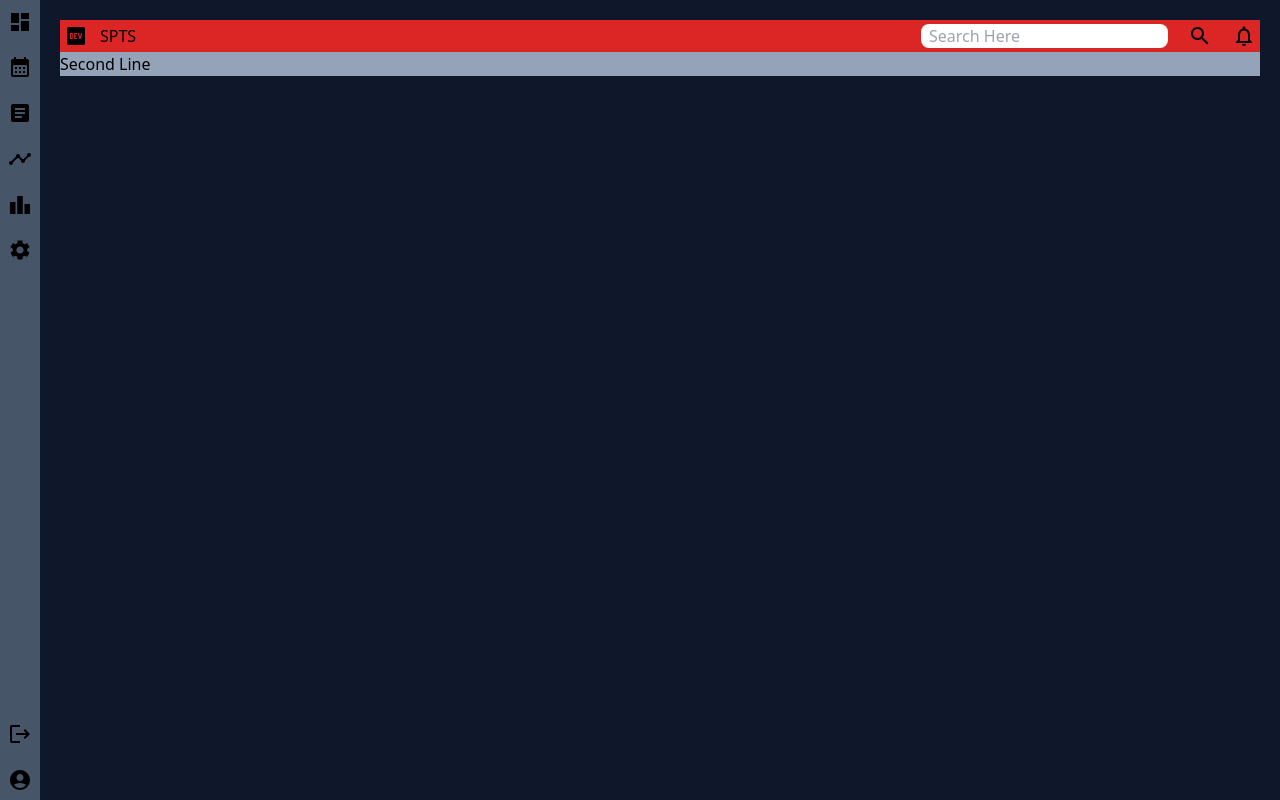
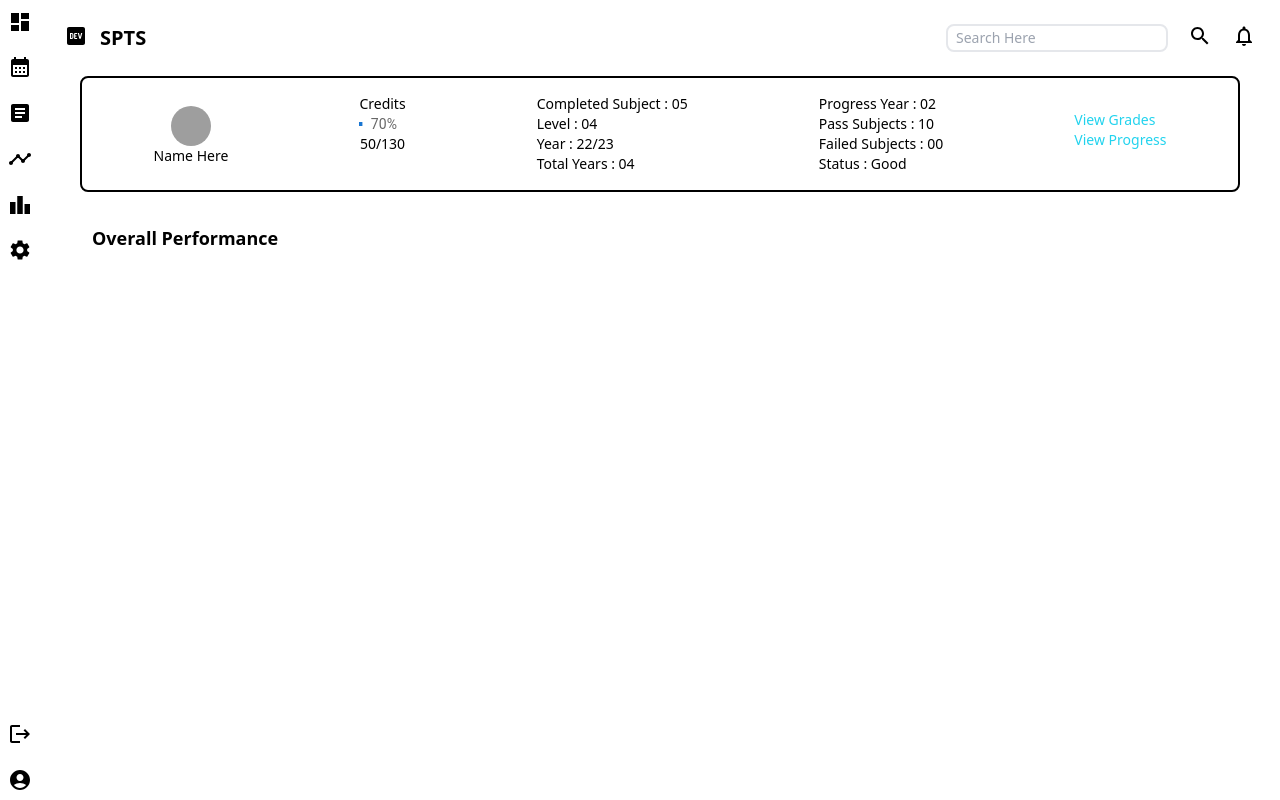
Before and after one commit to trishandulaksha/LMS, a React (Create React App) app in the folder Client/: page / in a window 1280 px wide. Built offline with nearby package versions, Linux system fonts and the light colour scheme; grey boxes are pictures that could not be loaded.

Commit message:
dashboard update

```diff
--- a/Client/package.json
+++ b/Client/package.json
@@ -5,7 +5,7 @@
   "dependencies": {
     "@emotion/react": "^11.11.4",
     "@emotion/styled": "^11.11.5",
-    "@mui/icons-material": "^5.15.19",
+    "@mui/icons-material": "^5.16.7",
     "@mui/material": "^5.15.19",
     "@testing-library/jest-dom": "^5.17.0",
     "@testing-library/react": "^13.4.0",
--- a/Client/src/screen/dashboard/DashboardHome.js
+++ b/Client/src/screen/dashboard/DashboardHome.js
@@ -1,40 +1,117 @@
 import React from "react";
 import DashboardIcon from "@mui/icons-material/Dashboard";
-
+import Avatar from '@mui/material/Avatar';
 import LogoDevIcon from "@mui/icons-material/LogoDev";
 import SearchIcon from "@mui/icons-material/Search";
 import NotificationsNoneIcon from "@mui/icons-material/NotificationsNone";
 import Sidebar from "../../Component/SideNavBar/Sidebar";
 
+import LinearProgress, { LinearProgressProps } from '@mui/material/LinearProgress';
+import Typography from '@mui/material/Typography';
+import Box from '@mui/material/Box';
+
+
+function LinearProgressWithLabel(props: LinearProgressProps & { value: number }) {
+  return (
+    <Box sx={{ display: 'flex', alignItems: 'center' }}>
+      <Box sx={{ width: '100%', mr: 1 }}>
+        <LinearProgress variant="determinate" {...props} />
+      </Box>
+      <Box sx={{ minWidth: 35 }}>
+        <Typography
+          variant="body2"
+          sx={{ color: 'text.secondary' }}
+        >{`${Math.round(props.value)}%`}</Typography>
+      </Box>
+    </Box>
+  );
+}
+
+
 function DashboardHome() {
+
+
+
+  const [progress, setProgress] = React.useState(10);
+
+  React.useEffect(() => {
+    const timer = setInterval(() => {
+      setProgress((prevProgress) => (prevProgress >= 100 ? 10 : prevProgress + 10));
+    }, 800);
+    return () => {
+      clearInterval(timer);
+    };
+  }, []);
+
   return (
     <div className="flex">
-      <div className="flex bg-slate-600">
+      <div className="flex ">
         <Sidebar />
       </div>
 
-      <div className="flex-col w-full p-5 bg-slate-900">
-        <div className="flex justify-between p-1 bg-red-600">
+      <div className="flex-col w-full p-5 ">
+        <div className="flex justify-between p-1 ">
           <div className="flex gap-3">
             <LogoDevIcon />
-            <h2>SPTS</h2>
+            <p className="font-semibold text-xl">SPTS</p>
           </div>
 
           <div className="flex flex-row gap-5">
             <input
               text="text"
               placeholder="Search Here"
-              className="px-2 rounded-lg border-1"
+              className="px-2 rounded-lg border-2 text-sm"
             />
             <SearchIcon />
             <NotificationsNoneIcon />
           </div>
         </div>
 
-        <div className="bg-slate-400">
-          <p>Second Line</p>
+        <div className=" flex flex-row items-center m-5 text-sm">
+          <div className="border-2 border-black flex flex-row gap-5 w-full justify-around p-4 rounded-lg">
+            <div className="flex flex-col items-center pt-3">
+              <Avatar alt="Travis Howard" src="/static/images/avatar/2.jpg" />
+              <p>Name Here</p>
+            </div>
+              <div className="flex flex-col items-center">
+                <p>Credits</p>
+                <Box className="w-full">
+                <LinearProgressWithLabel value={progress} />
+                </Box>
+                <p>50/130</p>
+              </div>
+              <div className="flex flex-col items-start">
+                <p>Completed Subject : 05</p>
+                <p>Level : 04</p>
+                <p>Year : 22/23</p>
+                <p>Total Years : 04</p>
+              </div>
+
+              <div className="flex flex-col items-start">
+                <p>Progress Year : 02</p>
+                <p>Pass Subjects : 10</p>
+                <p>Failed Subjects : 00</p>
+                <p>Status : Good</p>
+              </div>
+
+              <div className="flex flex-col items-start pt-4 text-cyan-400">
+                <a href="#">View Grades</a>
+                <a href="#">View Progress</a>
+              </div>
         </div>
       </div>
+
+      <div className="flex flex-row items-center m-5 mt-8 ml-8 text-lg font-semibold">
+        <p>Overall Performance</p>
+      </div>
+
+      <div className="flex flex-row items-center m-5">
+        <div className="flex flex-col items-center">
+
+        </div>
+      </div>
+
+    </div>
     </div>
   );
 }
```
Also changed, not shown: 1 other file (tests, documents, lock files or other folders).
